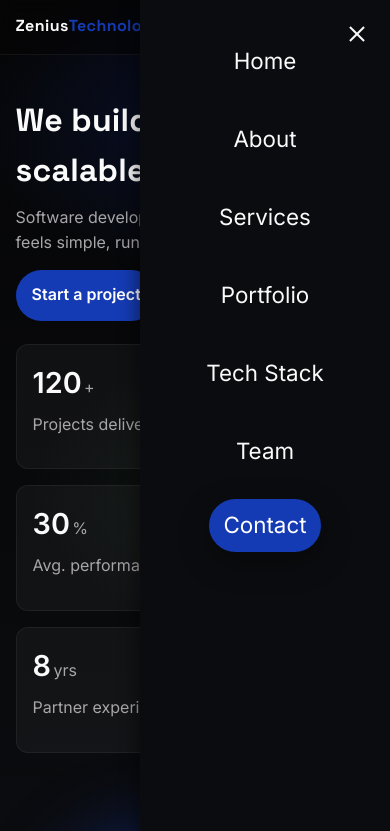
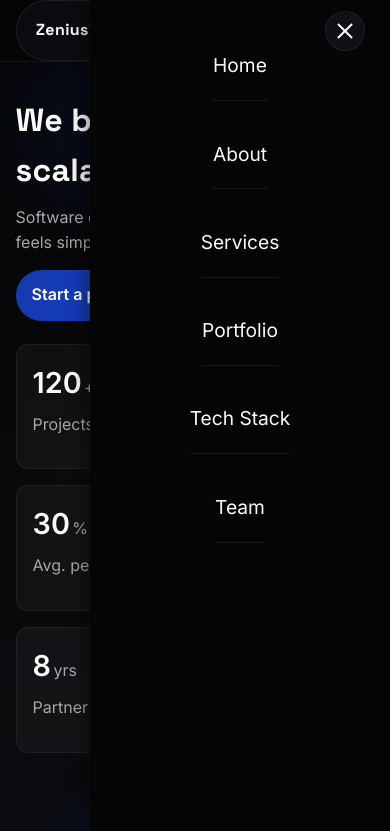
Before and after one commit to punkuz/zenius, a plain HTML site: page index.html in a window 390 px wide. Both pictures are taken after a click on the label "Open menu". Shown: the top 831 px of the page. Drawn offline with Linux system fonts and the light colour scheme.

Commit message:
Refactor mobile navigation for improved usability and add .gitignore file

```diff
--- a/index.html
+++ b/index.html
@@ -1,4 +1,3 @@
-<!-- index.html, duplicate and rename to about.html services.html portfolio.html tech.html team.html contact.html, change the active nav link and section content accordingly -->
 <!DOCTYPE html>
 <html lang="en">
   <head>
@@ -21,12 +20,15 @@
       <div class="container nav">
         <a class="brand" href="index.html">Zenius<span>Technology</span></a>
         <input id="menu-toggle" type="checkbox" aria-label="Open menu" />
+        <div class="mobile-actions">
+          <div class="globe-icon"></div>
           <label for="menu-toggle" class="burger" aria-label="Open menu">
             <span></span>
           </label>
           <label for="menu-toggle" class="close" aria-label="Close menu">
             <span></span>
           </label>
+        </div>
         <nav class="menu">
           <a class="active" href="#home">Home</a>
           <a href="#about">About</a>
--- a/styles.css
+++ b/styles.css
@@ -128,7 +128,9 @@ img {
   box-shadow: var(--shadow);
 }
 
-.burger {
+.mobile-actions,
+.burger,
+.close {
   display: none;
 }
 
@@ -137,6 +139,43 @@ img {
 }
 
 @media (max-width: 880px) {
+  .nav {
+    display: flex;
+    justify-content: space-between;
+    align-items: center;
+    padding: 0.6rem 0;
+    border: 1px solid rgba(255, 255, 255, 0.08);
+    border-radius: 999px;
+    background: var(--bg-2);
+  }
+
+  .brand {
+    padding-left: 1.2rem;
+  }
+
+  .mobile-actions {
+    display: flex;
+    gap: 0.5rem;
+    align-items: center;
+    padding-right: 0.5rem;
+  }
+
+  .globe-icon {
+    display: flex;
+    justify-content: center;
+    align-items: center;
+    width: 40px;
+    height: 40px;
+    background: var(--card);
+    border: 1px solid rgba(255, 255, 255, 0.06);
+    border-radius: 50%;
+  }
+
+  .globe-icon::after {
+    content: "🌐"; /* Placeholder for the globe icon */
+    font-size: 1.2rem;
+  }
+
   .burger,
   .close {
     display: grid;
@@ -145,33 +184,10 @@ img {
     height: 40px;
     cursor: pointer;
     z-index: 1000;
-  }
-
-  .burger {
     position: relative;
-  }
-
-  /* Hide the hamburger icon when the menu is open */
-  #menu-toggle:checked ~ .close-menu {
-    transform: rotate(45deg); /* Optional: Animate the X */
-  }
-
-  /* Style for the close button, which is the same element as the burger, just transformed */
-  .close {
-    position: fixed; /* Position fixed relative to viewport */
-    top: 0.9rem;
-    right: 2rem;
-    display: none; /* Hidden by default */
-  }
-
-  /* Show the close button when the menu is open */
-  #menu-toggle:checked + .close-menu {
-    display: grid;
-  }
-
-  /* You also need to hide the burger icon itself when the menu is open */
-  #menu-toggle:checked ~ .burger:not(.close-menu) {
-    display: none;
+    background: var(--card);
+    border: 1px solid rgba(255, 255, 255, 0.06);
+    border-radius: 50%;
   }
 
   .burger span {
@@ -181,6 +197,7 @@ img {
     position: relative;
     transition: all 0.25s ease;
   }
+
   .burger span::before,
   .burger span::after {
     content: "";
@@ -191,22 +208,26 @@ img {
     background: var(--ink);
     transition: transform 0.25s ease;
   }
+
   .burger span::before {
     top: -6px;
   }
+
   .burger span::after {
     top: 6px;
   }
-  #menu-toggle {
+
+  .close {
     display: none;
   }
+
   .close span {
     position: relative;
     width: 20px;
     height: 2px;
-    left: 19px;
     background: var(--ink);
-    transform: rotate(45deg); /* Create the 'X' shape */
+    transform: rotate(45deg);
+    transition: transform 0.3s ease;
   }
 
   .close span::before {
@@ -218,53 +239,70 @@ img {
     height: 2px;
     background: var(--ink);
     transform: rotate(-90deg);
+    transition: transform 0.3s ease;
   }
+
+  /* When the checkbox is checked, toggle the visibility */
+  #menu-toggle:checked ~ .mobile-actions .burger {
+    display: none;
+  }
+
+  #menu-toggle:checked ~ .mobile-actions .close {
+    display: grid;
+  }
+
   .menu {
     position: fixed;
-    top: 0; /* Align to the top */
-    right: 0; /* Align to the right */
-    height: 100vh; /* Make it full height */
-    width: 250px; /* Set a specific width */
-    background: var(--bg-2); /* A slightly different background */
-    display: flex; /* Always display but transform off-screen */
+    top: 0;
+    right: 0;
+    height: 100vh;
+    width: min(80%, 300px);
+    background: var(--bg);
+    display: flex;
     flex-direction: column;
     gap: 1.2rem;
     padding: 2rem;
     overflow-y: auto;
     z-index: 999;
-    transform: translateX(100%); /* Start it off-screen to the right */
-    transition: transform 0.3s ease-in-out; /* Add a smooth transition */
-    box-shadow: -5px 0 15px rgba(0, 0, 0, 0.4); /* Add a subtle shadow */
+    transform: translateX(100%);
+    transition: transform 0.3s ease-in-out;
+    box-shadow: -5px 0 15px rgba(0, 0, 0, 0.4);
   }
 
-  .menu a {
-    font-size: 1.4rem;
-    padding: 0.75rem 0;
-    color: var(--ink);
-  }
-
-  /* When the toggle is checked, move the menu into view */
   #menu-toggle:checked ~ .menu {
     transform: translateX(0);
   }
 
-  #menu-toggle:checked ~ .burger {
-    display: none; /* Hide burger when menu is open */
+  .menu a {
+    padding: 1.2rem 0;
+    font-size: 1.2rem;
+    color: var(--ink);
+    border-bottom: 1px solid rgba(255, 255, 255, 0.08);
+    position: relative;
   }
 
-  #menu-toggle:checked ~ .close {
-    display: grid; /* Show close button when menu is open */
+  .menu a:last-of-type {
+    border-bottom: none;
   }
 
-  @keyframes slideDown {
-    from {
-      transform: translateY(-10px);
-      opacity: 0;
-    }
-    to {
-      transform: translateY(0);
-      opacity: 1;
-    }
+  .menu a.cta {
+    display: block;
+    width: 100%;
+    text-align: center;
+    margin-top: 1rem;
+    border: none;
+  }
+
+  .nav a.brand {
+    padding-right: 0;
+  }
+
+  /* Corrected rule to show the Contact button in the mobile menu */
+  .nav a.cta {
+    display: none;
+  }
+  .menu .cta {
+    display: block; /* Ensures the mobile version is visible */
   }
 }
 
```
Also changed, not shown: 1 other file. Lines whose indentation alone changed are shown as unchanged.
